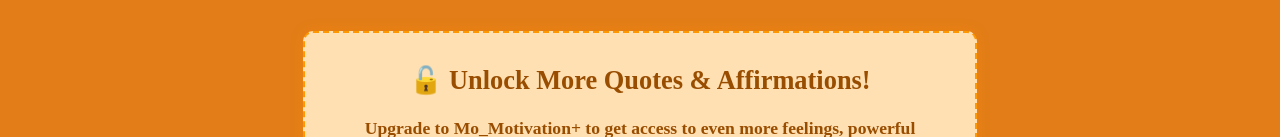
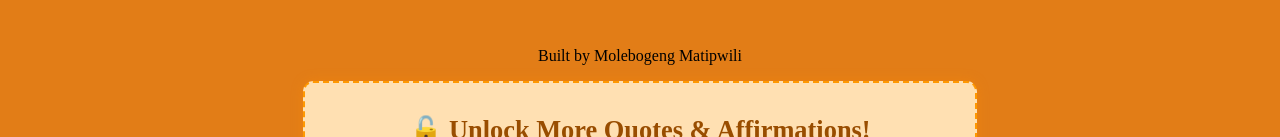
Before and after one commit to Molesh-mo/Brave-face-App, a plain HTML site: page index.html in a window 1280 px wide. Shown: the part 584-721 px from the top of the page. Drawn offline with Linux system fonts and the light colour scheme.

Commit message:
Update index.html
Signed-off-by: Molesh-mo <molesh455@gmail.com>

```diff
--- a/index.html
+++ b/index.html
@@ -16,6 +16,9 @@
 
 <div id="main-home">
     <img src="images/emoji.jpg" width="100%">
+
+    <p class="footer">Built by Molebogeng Matipwili</p>
+
 </div>
 
 
```
